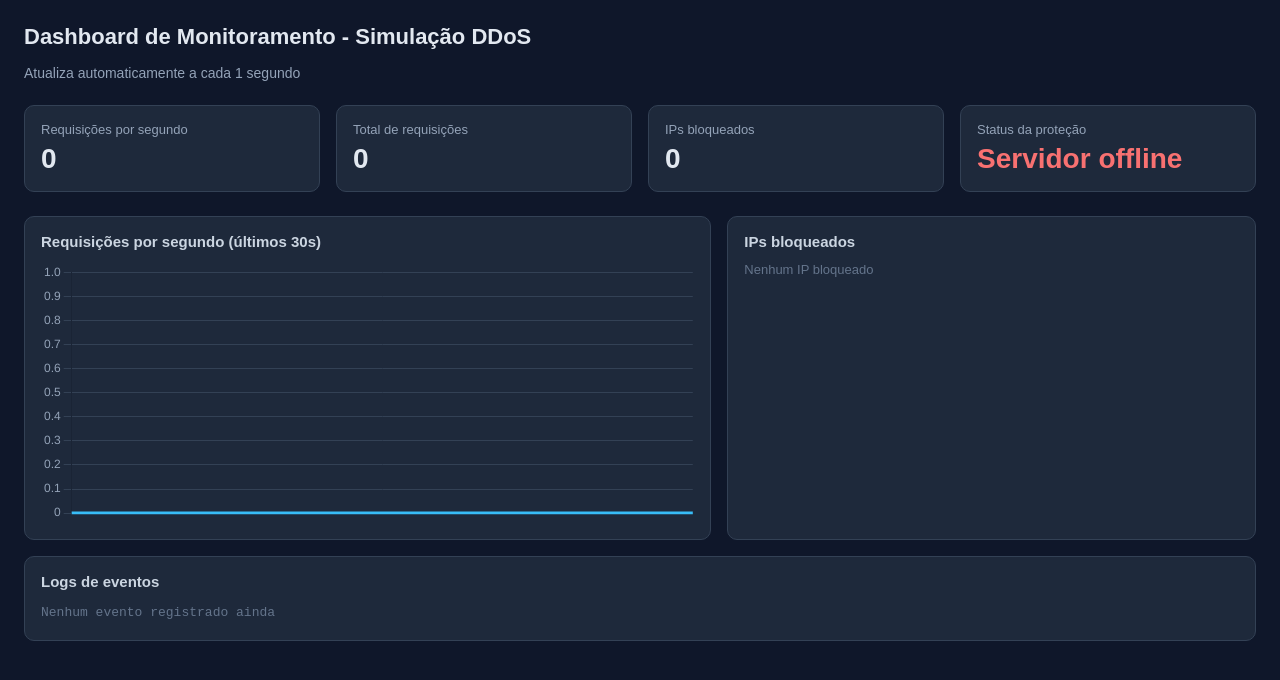
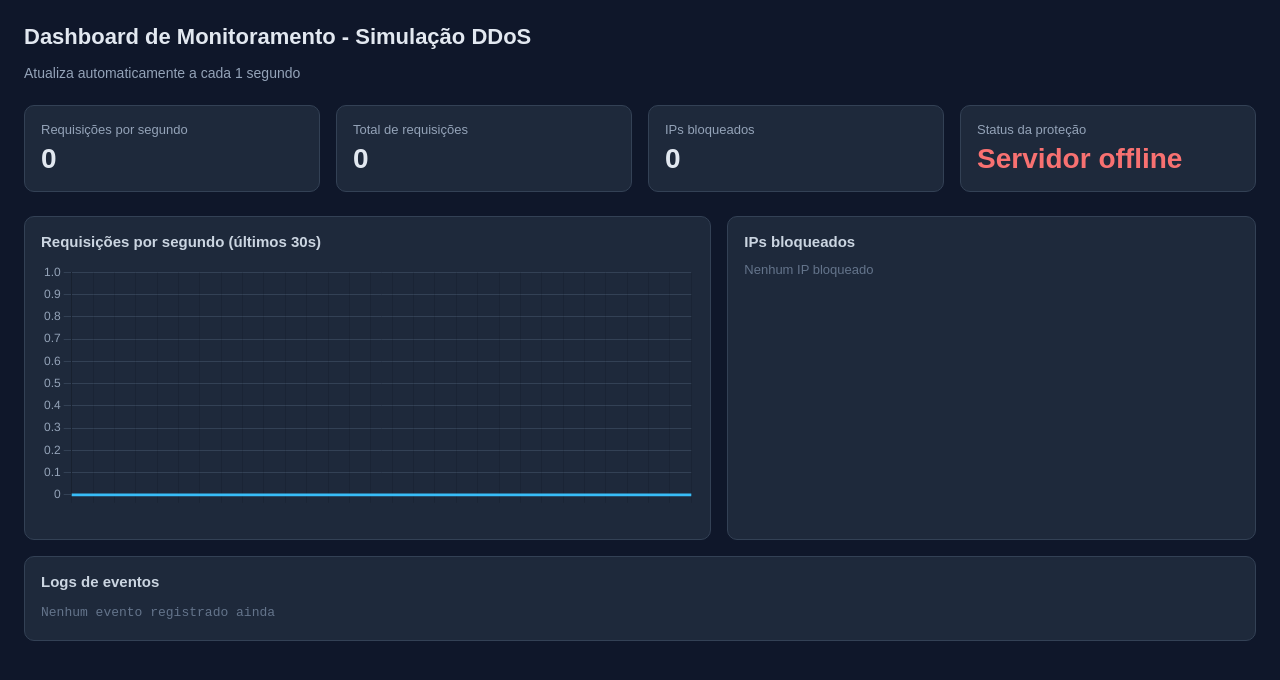
Before and after one commit to Tiago-brs/simulacao-ddos-mitigacao, a website: page dashboard.html in a window 1280 px wide. Drawn offline with nearby package versions, Linux system fonts and the light colour scheme; no server answers.

Commit message:
Pequenas correções

```diff
--- a/attacker.js
+++ b/attacker.js
@@ -81,7 +81,7 @@ async function runAttack() {
 
   console.log(`Ataque concluído em ${elapsedSeconds}s`);
   console.log(`Total de requisições enviadas: ${flatResults.length}`);
-  console.log('Resumo por status:', summary);
+  console.log('Resumo por status:', summary); // retorna quantas respostas http teve de cada tipo que recebeu
   console.log('  200 = aceita | 429 = bloqueada pelo rate limiter | 403 = IP já banido');
 }
 
--- a/dashboard.html
+++ b/dashboard.html
@@ -146,7 +146,7 @@
       animation: false,
       scales: {
         y: { beginAtZero: true, ticks: { color: '#94a3b8' }, grid: { color: '#334155' } },
-        x: { display: false }
+        x: { display: true }
       },
       plugins: { legend: { display: false } }
     }
```
